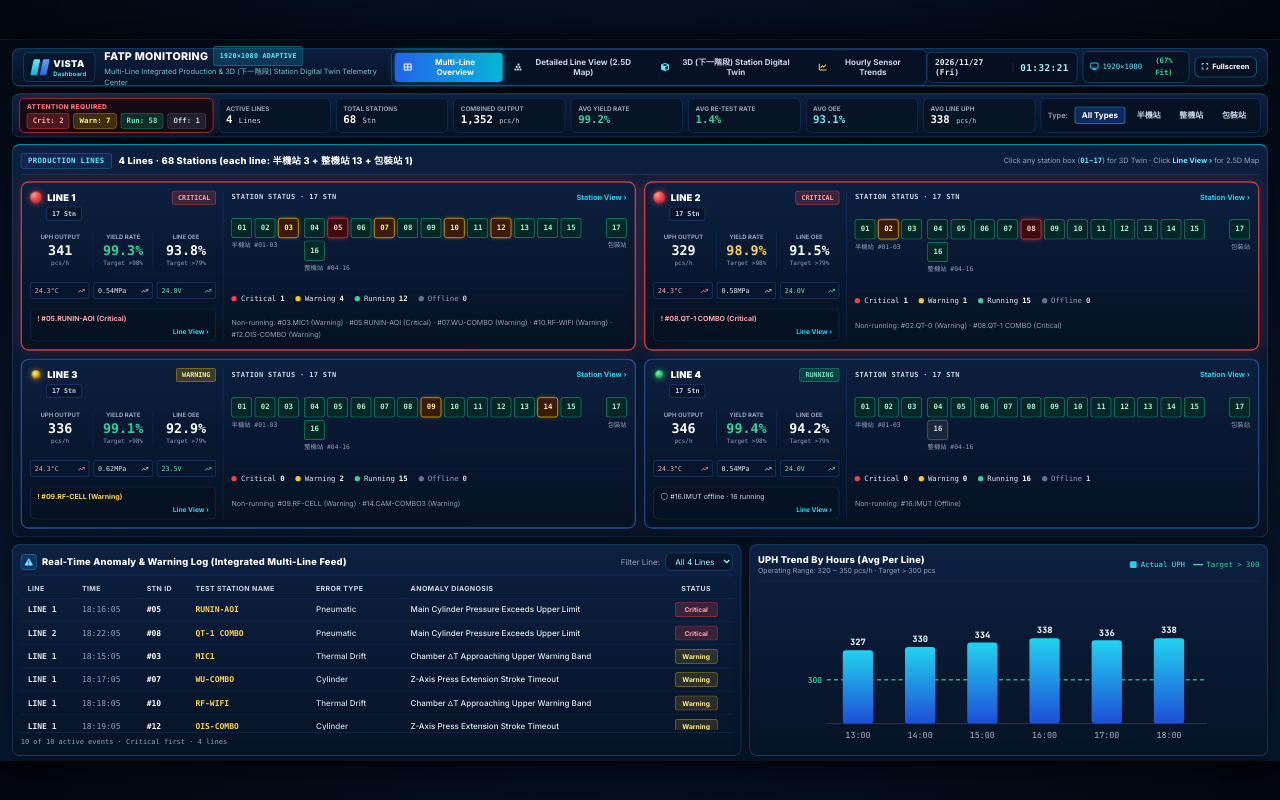
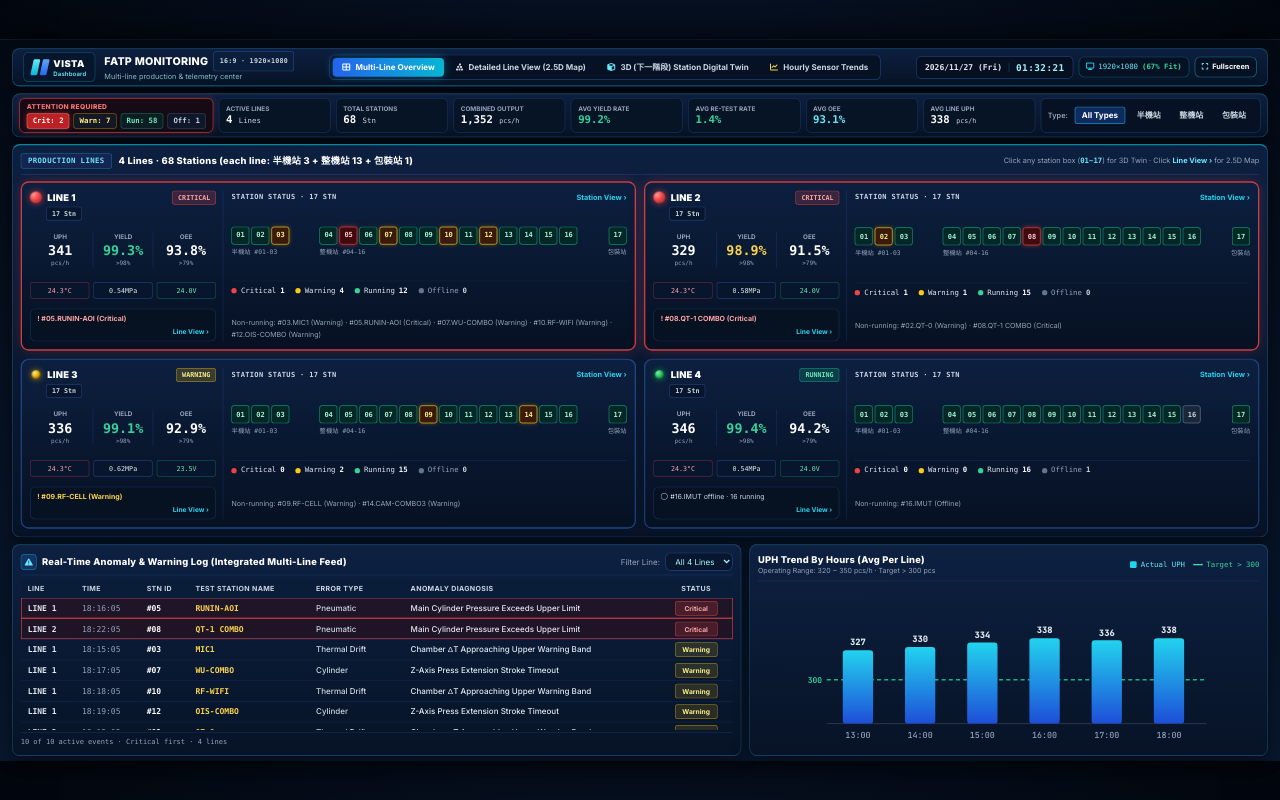
Before and after one commit to OwenLin-prog/vista-fatp-test-dashboard, a plain HTML site: page index.html in a window 1280 px wide. Drawn offline with nearby package versions, Linux system fonts and the light colour scheme.

Commit message:
Refactor HTML structure and styles for clarity
Updated header and status display styles, improved button dimensions, and adjusted text labels for clarity.

```diff
--- a/index.html
+++ b/index.html
@@ -176,10 +176,10 @@
                     <div>
                         <div class="text-base font-extrabold tracking-wide text-white flex items-center gap-2">
                             <span id="headerMainTitle">FATP MONITORING</span>
-                            <span class="text-[10px] font-mono uppercase px-2 py-0.5 rounded bg-cyan-500/20 text-cyan-300 border border-cyan-400/40">1920×1080 ADAPTIVE</span>
+                            <span class="text-[10px] font-mono px-2 py-0.5 rounded bg-[#0a1d3a] text-slate-300 border border-blue-500/40">16:9 · 1920×1080</span>
                         </div>
                         <div id="headerSubTitle" class="text-[11px] text-cyan-200/75">
-                            Multi-Line Integrated Production &amp; 3D (下一階段) Station Digital Twin Telemetry Center
+                            Multi-line production &amp; telemetry center
                         </div>
                     </div>
                 </div>
@@ -239,10 +239,10 @@
                     <div class="bg-[#160a14] px-2.5 py-1 rounded-lg border border-red-500/75 shadow-[0_0_12px_rgba(239,68,68,0.2)] h-full flex flex-col justify-center shrink-0">
                         <div class="text-[10px] text-red-400 uppercase font-extrabold tracking-wider mb-0.5">ATTENTION REQUIRED</div>
                         <div class="flex items-center gap-1.5 text-[11px] font-mono font-bold">
-                            <span class="px-2 py-0.5 rounded bg-red-500/25 text-red-300 border border-red-500/60">Crit: <strong id="kpiTotalCritical">2</strong></span>
-                            <span class="px-2 py-0.5 rounded bg-yellow-500/20 text-yellow-200 border border-yellow-500/50">Warn: <strong id="kpiTotalWarning">7</strong></span>
-                            <span class="px-2 py-0.5 rounded bg-emerald-500/20 text-emerald-300 border border-emerald-500/50">Run: <strong id="kpiTotalRunning">58</strong></span>
-                            <span class="px-2 py-0.5 rounded bg-slate-600/30 text-slate-300 border border-slate-500/40">Off: <strong id="kpiTotalOffline">1</strong></span>
+                            <span class="px-2 py-0.5 rounded bg-red-600/85 text-white border border-red-400/80 shadow-[0_0_8px_rgba(239,68,68,0.45)]">Crit: <strong id="kpiTotalCritical">2</strong></span>
+                            <span class="px-2 py-0.5 rounded bg-[#141724] text-yellow-200 border border-yellow-500/45">Warn: <strong id="kpiTotalWarning">7</strong></span>
+                            <span class="px-2 py-0.5 rounded bg-[#0c1d24] text-emerald-300 border border-emerald-500/45">Run: <strong id="kpiTotalRunning">58</strong></span>
+                            <span class="px-2 py-0.5 rounded bg-[#0f172a] text-slate-300 border border-slate-500/40">Off: <strong id="kpiTotalOffline">1</strong></span>
                         </div>
                     </div>
 
@@ -1378,7 +1378,7 @@
                 Running: 'bg-emerald-950/75 border-emerald-500/70 text-emerald-200'
             };
             const cls = styleMap[st.status] || styleMap.Running;
-            return `<button onclick="event.stopPropagation(); openStation3DModalFromOverview('${lineId}', ${idx})" title="${st.id} ${st.name} (${st.groupLabel}) · ${st.status} · ${st.uph} pcs/h" class="w-[31px] h-[30px] rounded border font-mono text-[11px] font-bold flex items-center justify-center transition hover:scale-110 cursor-pointer ${cls} ${isDimmed ? 'opacity-25' : ''}">${st.num}</button>`;
+            return `<button onclick="event.stopPropagation(); openStation3DModalFromOverview('${lineId}', ${idx})" title="${st.id} ${st.name} (${st.groupLabel}) · ${st.status} · ${st.uph} pcs/h" class="w-[27px] h-[27px] rounded border font-mono text-[10.5px] font-bold flex items-center justify-center shrink-0 transition hover:scale-110 cursor-pointer ${cls} ${isDimmed ? 'opacity-25' : ''}">${st.num}</button>`;
         }
 
         function renderIntegratedLineCardHtml(line) {
@@ -1390,9 +1390,9 @@
             const nonRunning = line.stations.filter(s => s.status !== 'Running');
 
             const borderStyle =
-                worst === 'Critical' ? 'border-red-500/85 shadow-[0_0_22px_rgba(239,68,68,0.22)]' :
-                worst === 'Warning' ? 'border-blue-500/50 hover:border-cyan-400/75' :
-                'border-blue-500/45 hover:border-cyan-400/75';
+                worst === 'Critical' ? 'border-red-500/85 shadow-[0_0_20px_rgba(239,68,68,0.22)]' :
+                worst === 'Warning' ? 'border-blue-500/40 hover:border-cyan-400/75' :
+                'border-blue-500/35 hover:border-cyan-400/75';
 
             const statusBadge =
                 worst === 'Critical' ? 'bg-red-500/20 text-red-300 border-red-500/60' :
@@ -1432,31 +1432,31 @@
 
                     <div class="grid grid-cols-3 gap-1 my-1.5 text-center">
                         <div>
-                            <div class="text-[9px] text-slate-400 uppercase font-bold">UPH OUTPUT</div>
+                            <div class="text-[9.5px] text-slate-400 uppercase font-bold">UPH</div>
                             <div class="text-xl font-black font-mono text-white leading-tight mt-0.5">${line.uph}</div>
                             <div class="text-[9px] text-slate-400 font-mono">pcs/h</div>
                         </div>
                         <div class="border-x border-blue-500/20">
-                            <div class="text-[9px] text-slate-400 uppercase font-bold">YIELD RATE</div>
+                            <div class="text-[9.5px] text-slate-400 uppercase font-bold">YIELD</div>
                             <div class="text-xl font-black font-mono ${line.yieldRate < 99 ? 'text-amber-300' : 'text-emerald-400'} leading-tight mt-0.5">${line.yieldRate}%</div>
-                            <div class="text-[9px] text-slate-400 font-mono">Target &gt;98%</div>
+                            <div class="text-[9px] text-slate-400 font-mono">&gt;98%</div>
                         </div>
                         <div>
-                            <div class="text-[9px] text-slate-400 uppercase font-bold">LINE OEE</div>
+                            <div class="text-[9.5px] text-slate-400 uppercase font-bold">OEE</div>
                             <div class="text-xl font-black font-mono text-white leading-tight mt-0.5">${line.oee}%</div>
-                            <div class="text-[9px] text-slate-400 font-mono">Target &gt;79%</div>
+                            <div class="text-[9px] text-slate-400 font-mono">&gt;79%</div>
                         </div>
                     </div>
 
                     <div class="grid grid-cols-3 gap-1.5 text-[10px] font-mono my-1">
-                        <button onclick="event.stopPropagation(); openTrendCenter('BY_LINE', 'AMBIENT_TEMP', '${line.id}', 0)" class="px-1.5 py-1 rounded bg-[#07162c] hover:border-rose-400 border border-blue-500/35 text-rose-300 flex items-center justify-between transition cursor-pointer">
-                            <span>${line.avgAmb}°C</span><i class="fa-solid fa-arrow-trend-up text-[9px] opacity-75"></i>
+                        <button onclick="event.stopPropagation(); openTrendCenter('BY_LINE', 'AMBIENT_TEMP', '${line.id}', 0)" class="px-1.5 py-1 rounded bg-[#07162c] hover:border-rose-400 border border-rose-500/35 text-rose-300 text-center transition cursor-pointer">
+                            ${line.avgAmb}°C
                         </button>
-                        <button onclick="event.stopPropagation(); openTrendCenter('BY_LINE', 'PNEUMATIC_PRESS', '${line.id}', 0)" class="px-1.5 py-1 rounded bg-[#07162c] hover:border-sky-400 border border-blue-500/35 text-slate-200 flex items-center justify-between transition cursor-pointer">
-                            <span>${line.avgPress}MPa</span><i class="fa-solid fa-arrow-trend-up text-[9px] opacity-75"></i>
+                        <button onclick="event.stopPropagation(); openTrendCenter('BY_LINE', 'PNEUMATIC_PRESS', '${line.id}', 0)" class="px-1.5 py-1 rounded bg-[#07162c] hover:border-sky-400 border border-blue-500/35 text-slate-200 text-center transition cursor-pointer">
+                            ${line.avgPress}MPa
                         </button>
-                        <button onclick="event.stopPropagation(); openTrendCenter('BY_LINE', 'SUPPLY_VOLTAGE', '${line.id}', 0)" class="px-1.5 py-1 rounded bg-[#07162c] hover:border-emerald-400 border border-blue-500/35 text-emerald-300 flex items-center justify-between transition cursor-pointer">
-                            <span>${line.avgVolt.toFixed(1)}V</span><i class="fa-solid fa-arrow-trend-up text-[9px] opacity-75"></i>
+                        <button onclick="event.stopPropagation(); openTrendCenter('BY_LINE', 'SUPPLY_VOLTAGE', '${line.id}', 0)" class="px-1.5 py-1 rounded bg-[#07162c] hover:border-emerald-400 border border-emerald-500/35 text-emerald-300 text-center transition cursor-pointer">
+                            ${line.avgVolt.toFixed(1)}V
                         </button>
                     </div>
 
@@ -1466,7 +1466,7 @@
                     </div>
                 </div>
 
-                <div class="col-span-8 flex flex-col justify-between py-0.5">
+                <div class="col-span-8 flex flex-col justify-between py-0.5 min-w-0">
                     <div class="flex items-center justify-between">
                         <span class="text-[10.5px] font-mono font-bold text-slate-300 uppercase tracking-wider">STATION STATUS · ${line.stations.length} STN</span>
                         <button onclick="event.stopPropagation(); openStation3DModalFromOverview('${line.id}', 3)" class="text-[11px] text-cyan-400 hover:text-cyan-300 font-bold cursor-pointer">
@@ -1475,16 +1475,16 @@
                     </div>
 
                     <div class="flex items-start justify-between gap-2 my-1">
-                        <div>
-                            <div class="flex items-center gap-1">${semiTiles}</div>
+                        <div class="shrink-0">
+                            <div class="flex items-center gap-[3px] flex-nowrap">${semiTiles}</div>
                             <div class="text-[9.5px] text-slate-400 font-mono mt-1">半機站 #01-03</div>
                         </div>
-                        <div class="flex-1">
-                            <div class="flex items-center gap-1 flex-wrap">${fullTiles}</div>
+                        <div class="shrink-0">
+                            <div class="flex items-center gap-[3px] flex-nowrap">${fullTiles}</div>
                             <div class="text-[9.5px] text-slate-400 font-mono mt-1">整機站 #04-16</div>
                         </div>
-                        <div class="text-right">
-                            <div class="flex items-center justify-end gap-1">${packTiles}</div>
+                        <div class="shrink-0 text-right">
+                            <div class="flex items-center justify-end gap-[3px] flex-nowrap">${packTiles}</div>
                             <div class="text-[9.5px] text-slate-400 font-mono mt-1">包裝站</div>
                         </div>
                     </div>
@@ -1592,18 +1592,22 @@
             }
 
             tbody.innerHTML = rows.map(r => {
-                const badgeCls = r.status === 'Critical' ? 'bg-red-500/20 text-red-300 border-red-500/50' :
+                const isCritRow = r.status === 'Critical';
+                const rowCls = isCritRow
+                    ? 'bg-red-950/35 hover:bg-red-900/45 outline outline-1 outline-red-500/85 -outline-offset-1 cursor-pointer transition'
+                    : 'hover:bg-blue-900/40 cursor-pointer transition';
+                const badgeCls = isCritRow ? 'bg-red-500/20 text-red-300 border-red-500/60' :
                                  r.status === 'Warning' || r.status === 'Alert' ? 'bg-yellow-500/15 text-yellow-200 border-yellow-500/50' :
                                  'bg-slate-700/40 text-slate-300 border-slate-500/50';
                 return `
-                <tr onclick="openStation3DModalFromOverview('${r.lineId}', ${r.stationIdx})" class="hover:bg-blue-900/40 cursor-pointer transition">
-                    <td class="py-1.5 px-2.5 font-mono font-bold text-slate-200 whitespace-nowrap">${r.lineName}</td>
-                    <td class="py-1.5 px-2 font-mono text-slate-400">${r.time}</td>
-                    <td class="py-1.5 px-2 font-mono font-bold text-white">${r.stnId}</td>
-                    <td class="py-1.5 px-2.5 font-mono font-bold text-amber-300">${r.stnName}</td>
-                    <td class="py-1.5 px-2 text-slate-300">${r.errType}</td>
-                    <td class="py-1.5 px-2.5 text-slate-200 truncate max-w-[300px]">${r.desc}</td>
-                    <td class="py-1.5 px-2.5 text-center">
+                <tr onclick="openStation3DModalFromOverview('${r.lineId}', ${r.stationIdx})" class="${rowCls}">
+                    <td class="py-1 px-2.5 font-mono font-bold text-slate-200 whitespace-nowrap">${r.lineName}</td>
+                    <td class="py-1 px-2 font-mono text-slate-400">${r.time}</td>
+                    <td class="py-1 px-2 font-mono font-bold text-white">${r.stnId}</td>
+                    <td class="py-1 px-2.5 font-mono font-bold text-amber-300">${r.stnName}</td>
+                    <td class="py-1 px-2 text-slate-300">${r.errType}</td>
+                    <td class="py-1 px-2.5 text-slate-200 truncate max-w-[300px]">${r.desc}</td>
+                    <td class="py-1 px-2.5 text-center">
                         <span class="inline-block min-w-[64px] px-2 py-0.5 rounded border text-[10px] font-bold ${badgeCls}">${r.status}</span>
                     </td>
                 </tr>`;
```
